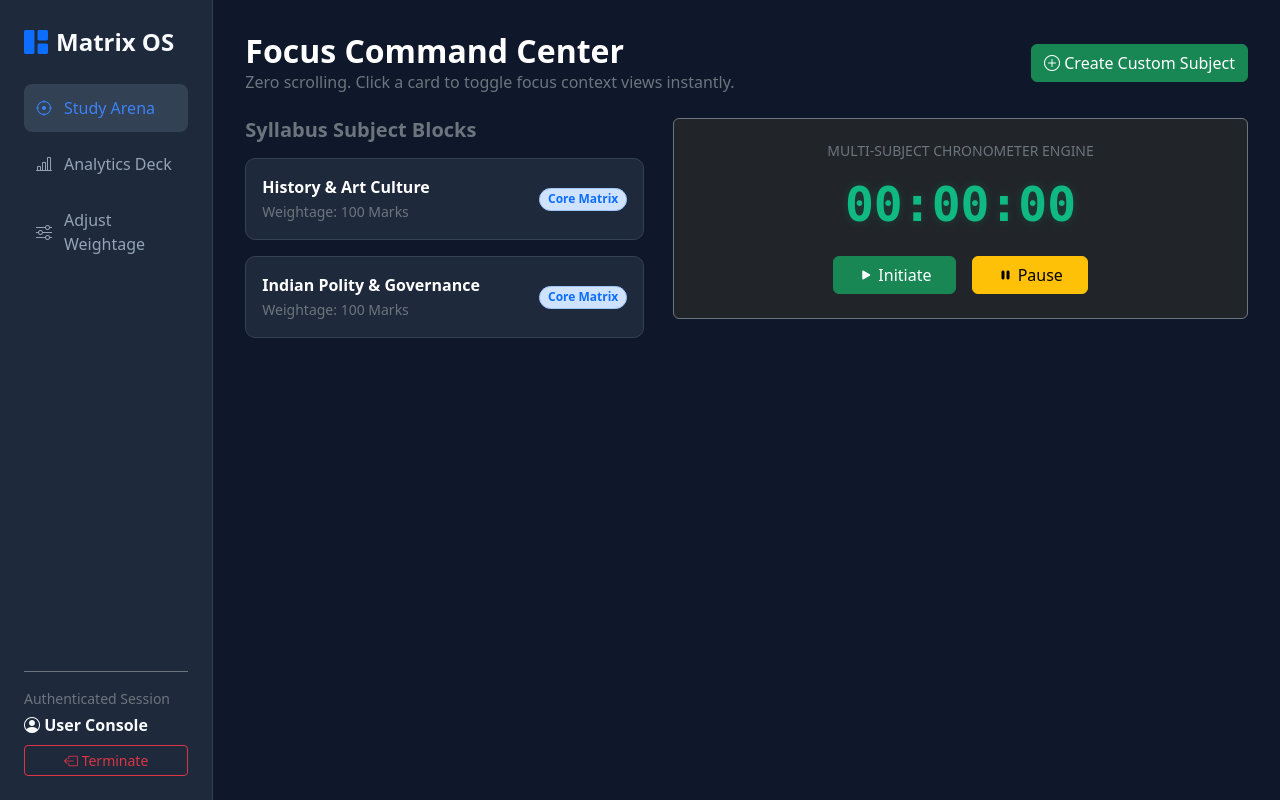
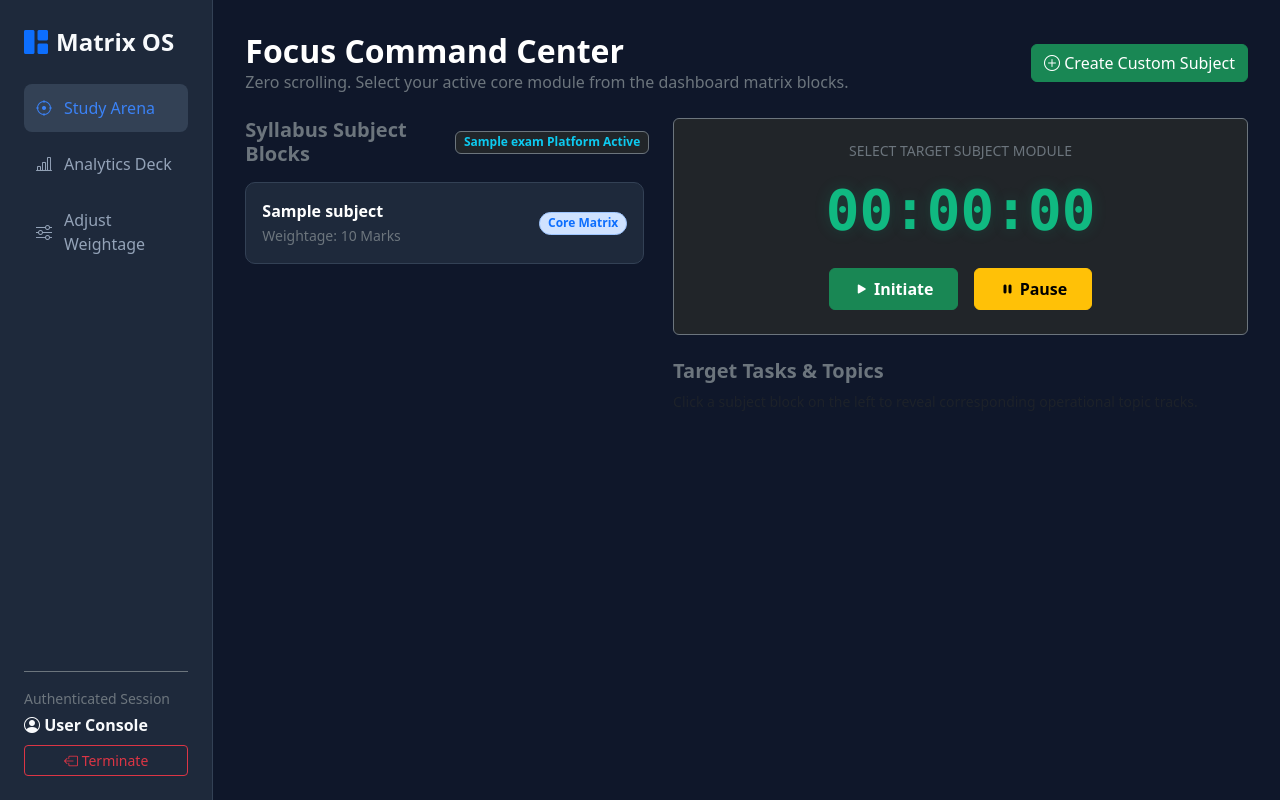
Before and after one commit to Tulsidasyedale1820/upsc_tracker_IRS, a Django app: template tracker/templates/tracker/study_arena.html in a window 1280 px wide. Run offline with Django 5.2, Linux system fonts and the light colour scheme; the template is opened without the code that fills it: values that come from a table or form of the project are taken from there, others are empty; tables that the repository leaves empty hold one stand-in row (values such as "Sample post").

Commit message:
Merged unified interface templates with nested database connector loops and clean modal structures

```diff
--- a/tracker/templates/tracker/study_arena.html
+++ b/tracker/templates/tracker/study_arena.html
@@ -12,8 +12,10 @@
         .nav-link-custom:hover, .nav-link-custom.active { background: #334155; color: #3b82f6; }
         .main-canvas { height: 100vh; overflow-y: auto; padding: 2rem; }
         .subject-card { background: #1e293b; border: 1px solid #334155; padding: 1rem; border-radius: 10px; cursor: pointer; transition: 0.2s; }
-        .subject-card:hover { border-color: #3b82f6; background: #24334d; }
-        .stopwatch-display { font-size: 3rem; font-family: monospace; font-weight: bold; color: #10b981; text-shadow: 0 0 10px rgba(16,185,129,0.2); }
+        .subject-card:hover, .subject-card.active { border-color: #3b82f6; background: #24334d; }
+        .topic-row { background: #1e293b; border: 1px solid #334155; border-radius: 8px; padding: 12px; margin-bottom: 8px; cursor: pointer; transition: 0.2s; }
+        .topic-row:hover, .topic-row.active { border-color: #10b981; background: #142824; }
+        .stopwatch-display { font-size: 3.5rem; font-family: monospace; font-weight: bold; color: #10b981; text-shadow: 0 0 15px rgba(16,185,129,0.2); }
     </style>
 </head>
 <body>
@@ -47,39 +49,55 @@
                     <div class="d-flex justify-content-between align-items-center mb-4">
                         <div>
                             <h2 class="fw-bold m-0 text-white">Focus Command Center</h2>
-                            <p class="text-secondary m-0">Zero scrolling. Click a card to toggle focus context views instantly.</p>
+                            <p class="text-secondary m-0">Zero scrolling. Select your active core module from the dashboard matrix blocks.</p>
                         </div>
-                        <button class="btn btn-success font-weight-bold" data-bs-toggle="modal" data-bs-target="#addSubjectModal"><i class="bi bi-plus-circle"></i> Create Custom Subject</button>
+                        <button class="btn btn-success font-weight-bold" data-bs-toggle="modal" data-bs-target="#addSubjectModal">
+                            <i class="bi bi-plus-circle"></i> Create Custom Subject
+                        </button>
                     </div>
 
                     <div class="row g-4">
                         <div class="col-lg-5">
-                            <h5 class="text-secondary fw-semibold mb-3">Syllabus Subject Blocks</h5>
+                            <div class="d-flex justify-content-between align-items-center mb-3">
+                                <h5 class="text-secondary fw-semibold m-0">Syllabus Subject Blocks</h5>
+                                <span class="badge bg-dark border border-secondary text-info fw-bold">{{ exam.name }} Platform Active</span>
+                            </div>
+
                             <div class="d-flex flex-column gap-3" style="max-height: 70vh; overflow-y: auto; padding-right: 5px;">
-                                <div class="subject-card d-flex justify-content-between align-items-center">
+                                {% for subject in subjects %}
+                                <div class="subject-card d-flex justify-content-between align-items-center" id="subject-{{ subject.id }}" onclick="displaySubjectTopics('{{ subject.id }}')">
                                     <div>
-                                        <div class="fw-bold text-white">History & Art Culture</div>
-                                        <small class="text-secondary">Weightage: 100 Marks</small>
+                                        <div class="fw-bold text-white">{{ subject.name }}</div>
+                                        <small class="text-secondary">Weightage: {{ subject.weightage_marks }} Marks</small>
                                     </div>
                                     <span class="badge bg-primary-subtle text-primary border border-primary-subtle rounded-pill">Core Matrix</span>
                                 </div>
-                                <div class="subject-card d-flex justify-content-between align-items-center">
-                                    <div>
-                                        <div class="fw-bold text-white">Indian Polity & Governance</div>
-                                        <small class="text-secondary">Weightage: 100 Marks</small>
-                                    </div>
-                                    <span class="badge bg-primary-subtle text-primary border border-primary-subtle rounded-pill">Core Matrix</span>
+                                {% empty %}
+                                <div class="text-center p-5 text-muted border border-secondary border-dashed rounded">
+                                    <i class="bi bi-folder-x fs-2 d-block mb-2"></i>
+                                    No database subjects linked yet. Click the create button above to start!
                                 </div>
+                                {% endfor %}
                             </div>
                         </div>
 
                         <div class="col-lg-7">
                             <div class="card bg-dark border-secondary p-4 mb-4 text-center">
-                                <h6 class="text-secondary text-uppercase tracking-wider small mb-2">Multi-Subject Chronometer Engine</h6>
+                                <h6 class="text-secondary text-uppercase tracking-wider small mb-2" id="activeTopicLabel">Select Target Subject Module</h6>
                                 <div class="stopwatch-display mb-3" id="timerBox">00:00:00</div>
                                 <div class="d-flex justify-content-center gap-3">
-                                    <button class="btn btn-success px-4" onclick="toggleChronometer()"><i class="bi bi-play-fill"></i> Initiate</button>
-                                    <button class="btn btn-warning px-4" onclick="pauseChronometer()"><i class="bi bi-pause-fill"></i> Pause</button>
+                                    <button class="btn btn-success px-4 py-2 fw-semibold" onclick="toggleChronometer()"><i class="bi bi-play-fill"></i> Initiate</button>
+                                    <button class="btn btn-warning px-4 py-2 fw-semibold" onclick="pauseChronometer()"><i class="bi bi-pause-fill"></i> Pause</button>
+                                </div>
+                            </div>
+
+                            <div class="card bg-transparent border-0">
+                                <div class="d-flex justify-content-between align-items-center mb-2">
+                                    <h5 class="text-secondary fw-semibold m-0">Target Tasks & Topics</h5>
+                                    <button class="btn btn-sm btn-outline-info d-none" id="addTopicBtn" onclick="triggerTopicModal()"><i class="bi bi-plus"></i> Add Topic</button>
+                                </div>
+                                <div id="topicsContainer" class="text-muted small">
+                                    Click a subject block on the left to reveal corresponding operational topic tracks.
                                 </div>
                             </div>
                         </div>
@@ -100,19 +118,7 @@
         </div>
     </div>
 
-    <script>
-        function switchTab(tabKey) {
-            document.querySelectorAll('.tab-content').forEach(el => el.classList.add('d-none'));
-            document.querySelectorAll('.nav-link-custom').forEach(el => el.classList.remove('active'));
-
-            document.getElementById('tab-' + tabKey).classList.remove('d-none');
-            event.currentTarget.classList.add('active');
-        }
-    </script>
-    <script src="https://cdn.jsdelivr.net/npm/bootstrap@5.3.0/dist/js/bootstrap.bundle.min.js"></script>
-</body>
-</html>
-<div class="modal fade" id="addSubjectModal" tabindex="-1" aria-hidden="true">
+    <div class="modal fade" id="addSubjectModal" tabindex="-1" aria-hidden="true">
         <div class="modal-dialog">
             <div class="modal-content bg-dark border-secondary text-white">
                 <div class="modal-header border-secondary">
@@ -123,11 +129,11 @@
                     <div class="modal-body">
                         <div class="mb-3">
                             <label class="form-label text-secondary fw-semibold">Subject Designation Name</label>
-                            <input type="text" id="customSubjectName" class="form-control bg-secondary-subtle text-white border-secondary" placeholder="e.g., Ethics & Integrity, Security Matrix" required>
+                            <input type="text" id="customSubjectName" class="form-control bg-dark text-white border-secondary" placeholder="e.g., Ethics & Integrity, Security Matrix" required>
                         </div>
                         <div class="mb-3">
                             <label class="form-label text-secondary fw-semibold">Initial Target Weightage Marks</label>
-                            <input type="number" id="customSubjectWeightage" class="form-control bg-secondary-subtle text-white border-secondary" value="100" min="1" required>
+                            <input type="number" id="customSubjectWeightage" class="form-control bg-dark text-white border-secondary" value="100" min="1" required>
                         </div>
                     </div>
                     <div class="modal-footer border-secondary">
@@ -163,24 +169,27 @@
             return `${hrs}:${mins}:${secs}`;
         }
 
-        function selectTopicForStudy(topicId, currentSavedSeconds) {
-            // If switching topics, save any running time from the previous topic first
+        function selectTopicForStudy(topicId, currentSavedSeconds, topicName) {
             if (timerInterval && activeTopicId && activeTopicId !== topicId) {
                 pauseChronometer();
             }
 
+            document.querySelectorAll('.topic-row').forEach(el => el.classList.remove('active'));
+            const targetRow = document.getElementById('topic-row-' + topicId);
+            if (targetRow) targetRow.classList.add('active');
+
             activeTopicId = topicId;
             totalSeconds = currentSavedSeconds;
             document.getElementById('timerBox').innerText = formatTime(totalSeconds);
+            document.getElementById('activeTopicLabel').innerText = "Focus Target: " + topicName;
         }
 
         function toggleChronometer() {
             if (!activeTopicId) {
-                alert("Please click and select a specific topic block from your syllabus stack first!");
+                alert("Please click and select a specific topic track block below before initiating stopwatch!");
                 return;
             }
-
-            if (timerInterval) return; // Already running, ignore double clicks
+            if (timerInterval) return;
 
             timerInterval = setInterval(() => {
                 totalSeconds++;
@@ -194,7 +203,6 @@
             clearInterval(timerInterval);
             timerInterval = null;
 
-            // Send the tracked duration in the background to Neon database via Fetch API
             fetch('/api/save-time/', {
                 method: 'POST',
                 headers: {
@@ -213,6 +221,25 @@
                 }
             });
         }
+
+        // --- 3. DYNAMIC TOPIC LOADER PLACEHOLDER ENGINE ---
+        function displaySubjectTopics(subjectId) {
+            document.querySelectorAll('.subject-card').forEach(el => el.classList.remove('active'));
+            document.getElementById('subject-' + subjectId).classList.add('active');
+
+            // Temporary dynamic topic visual matrix generator
+            let container = document.getElementById('topicsContainer');
+            container.innerHTML = `
+                <div class="topic-row d-flex justify-content-between align-items-center" id="topic-row-mock-1" onclick="selectTopicForStudy('mock-1', 0, 'Core Concepts Intro')">
+                    <span class="text-white fw-semibold">1. Core Concepts Introduction</span>
+                    <span class="badge bg-secondary">00:00:00 spent</span>
+                </div>
+                <div class="topic-row d-flex justify-content-between align-items-center" id="topic-row-mock-2" onclick="selectTopicForStudy('mock-2', 120, 'Advanced Analytical Matrix')">
+                    <span class="text-white fw-semibold">2. Advanced Analytical Matrix</span>
+                    <span class="badge bg-success">00:02:00 spent</span>
+                </div>
+            `;
+        }
     </script>
     <script src="https://cdn.jsdelivr.net/npm/bootstrap@5.3.0/dist/js/bootstrap.bundle.min.js"></script>
 </body>
```
Also changed, not shown: tracker/views.py (+25 -4 lines).
